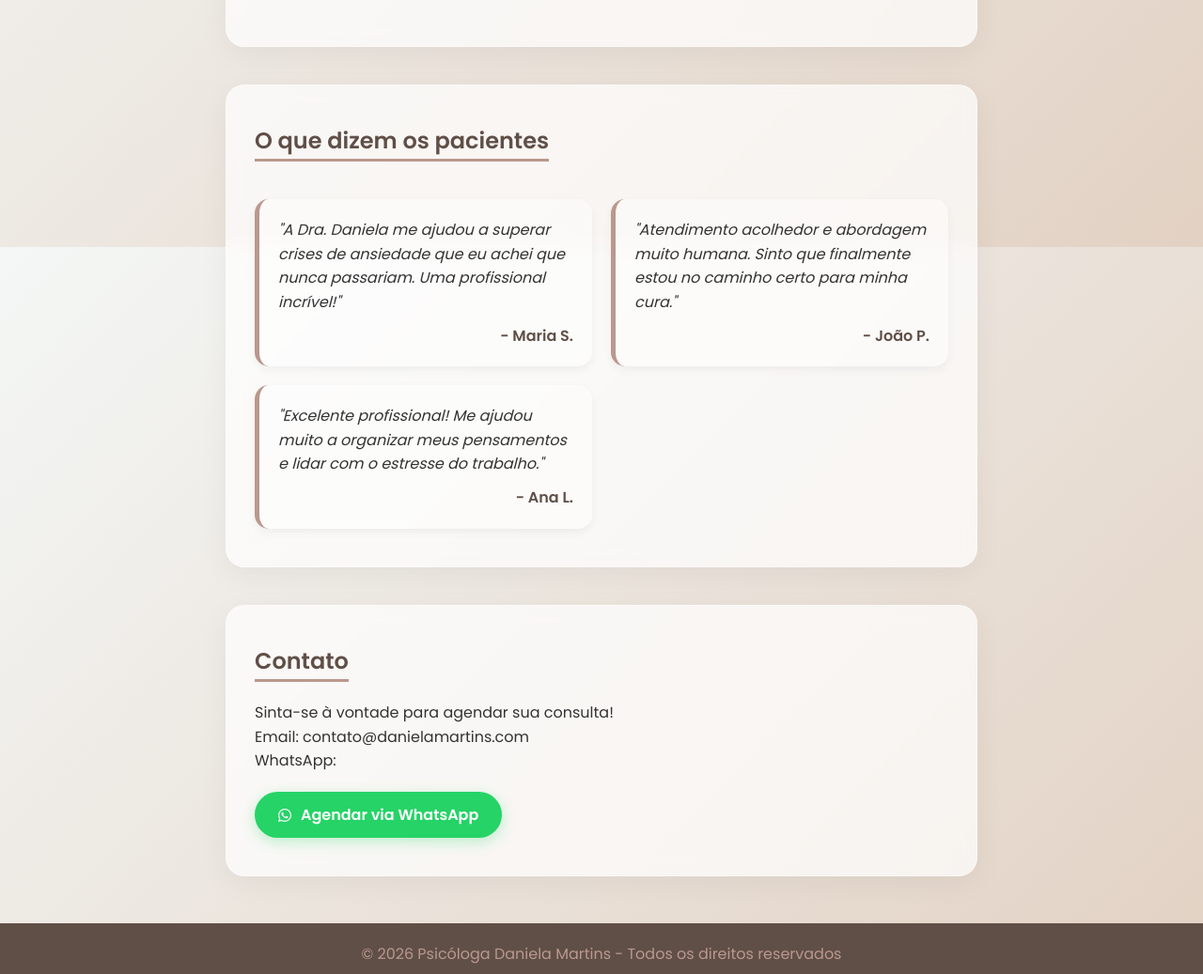
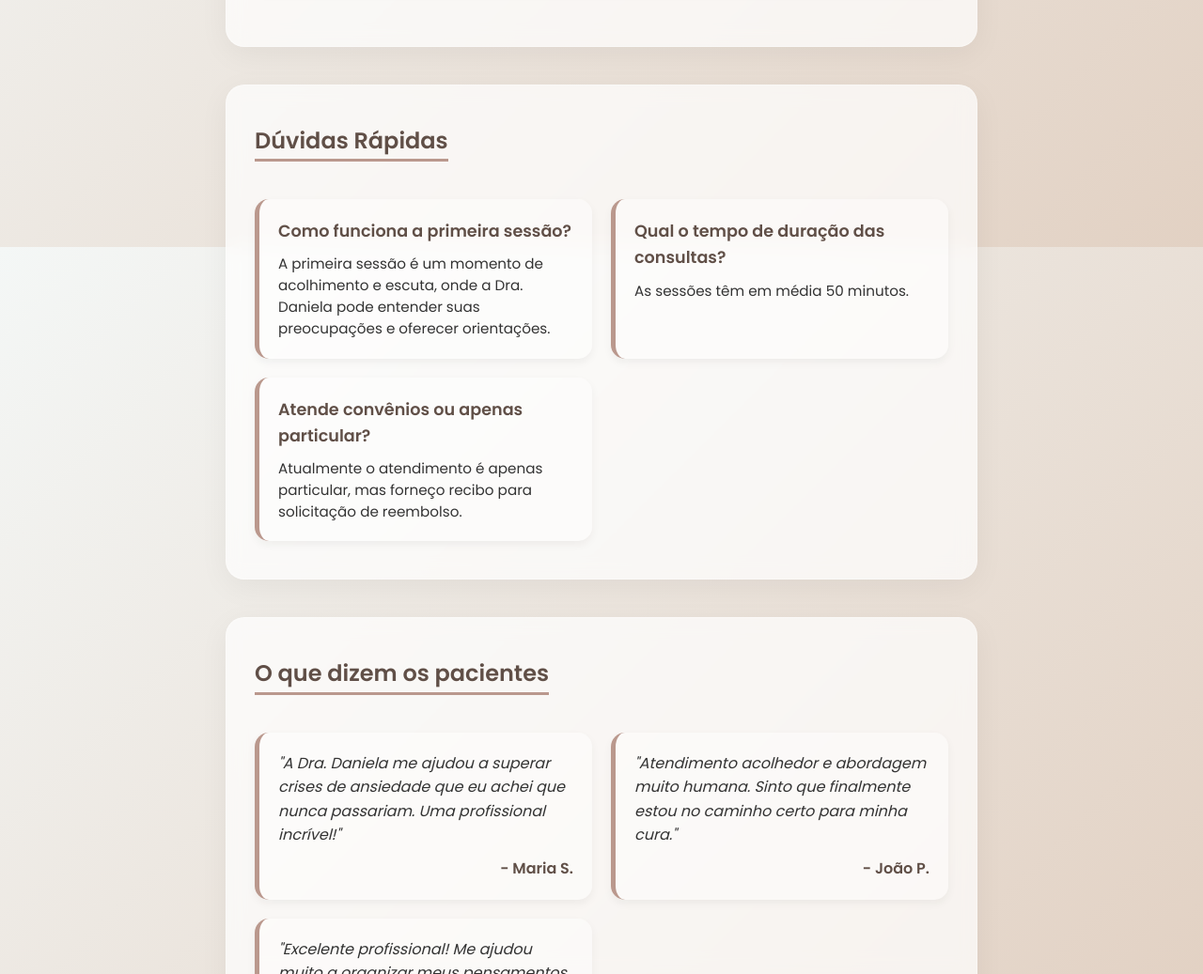
Before and after one commit to GabrielAugusto-source/Daniela-website, a plain HTML site: page index.html in a window 1280 px wide. Shown: the part 1337-2374 px from the top of the page at 94% size. Drawn offline with Linux system fonts and the light colour scheme.

Commit message:
Site Dani 3.0

```diff
--- a/index.html
+++ b/index.html
@@ -15,6 +15,7 @@
         <nav>
             <a href="#sobre">Sobre Mim</a>
             <a href="#servicos">Serviços</a>
+            <a href="#duvidas">Dúvidas</a>
             <a href="#contato">Contato</a>
         </nav>
         <!-- CORREÇÃO 1: Removi a meta tag duplicada que estava aqui dentro -->
@@ -39,6 +40,36 @@
                 <li>Orientação Profissional</li>
             </ul>
 </section>
+
+
+<!-- Seção Duvidas Rápidas -->
+<section id="duvidas">
+    <h2>Dúvidas Rápidas</h2>
+
+    <!-- Tudo o que for pergunta/resposta fica dentro desta DIV única para o GRID funcionar -->
+    <div class="duvidas-container">
+
+        <div class="duvida-card">
+            <h3>Como funciona a primeira sessão?</h3>
+            <p>A primeira sessão é um momento de acolhimento e escuta, onde a Dra. Daniela pode entender suas preocupações e oferecer orientações.</p>
+        </div>
+
+        <div class="duvida-card">
+            <h3>Qual o tempo de duração das consultas?</h3>
+            <p>As sessões têm em média 50 minutos.</p>
+
+        </div>
+
+        <div class="duvida-card">
+            <h3>Atende convênios ou apenas particular?</h3>
+            <p>Atualmente o atendimento é apenas particular, mas forneço recibo para solicitação de reembolso.</p>
+        </div>
+
+    </div> <!-- Fim da duvidas-container -->
+</section>
+
+
+<!-- Seção Depoimentos -->
         <section id="depoimentos">
     <h2>O que dizem os pacientes</h2>
     <div class="depoimentos-container">
@@ -76,3 +107,4 @@
         <script src="script.js"></script>
 </body>
 </html>
+<!-- Seção de Duvidas Rápidas -->
--- a/style.css
+++ b/style.css
@@ -274,3 +274,45 @@ footer {
     text-align: right;
     font-style: normal;
 }
+
+/* ==========================================================================
+   SEÇÃO DE DÚVIDAS (FAQ)
+   ========================================================================== */
+
+/* O container define como as perguntas se espalham na tela */
+.duvidas-container {
+    display: grid;
+    grid-template-columns: repeat(auto-fit, minmax(250px, 1fr)); /* Cria colunas automáticas */
+    gap: 20px; /* Espaço entre os cards */
+    margin-top: 20px;
+}
+
+/* O card individual de cada dúvida */
+.duvida-card {
+    background: rgba(255, 255, 255, 0.4); /* Fundo semi-transparente */
+    padding: 20px;
+    border-radius: 15px;
+    border-left: 5px solid var(--cor-secundaria); /* Detalhe lateral combinando com o site */
+    box-shadow: 0 4px 10px rgba(0,0,0,0.05);
+    transition: transform 0.3s ease, background 0.3s ease;
+}
+
+/* Efeito ao passar o mouse */
+.duvida-card:hover {
+    transform: translateY(-5px); /* Flutua levemente */
+    background: rgba(255, 255, 255, 0.6);
+}
+
+/* Estilo do texto da Pergunta */
+.duvida-card h3 {
+    color: var(--cor-primaria);
+    font-size: 1.1rem;
+    margin-bottom: 10px;
+}
+
+/* Estilo do texto da Resposta */
+.duvida-card p {
+    font-size: 0.95rem;
+    color: var(--cor-texto);
+    line-height: 1.5;
+}
```
